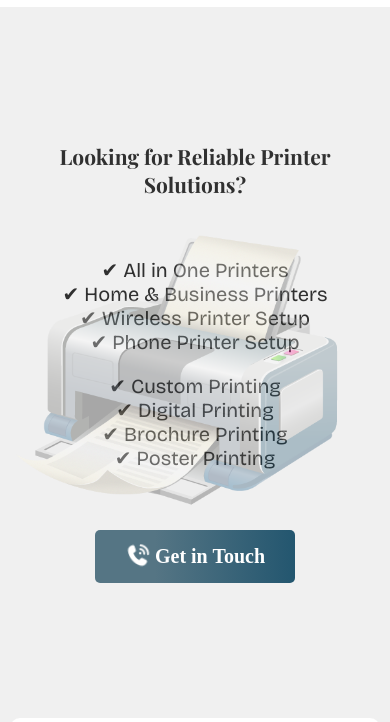
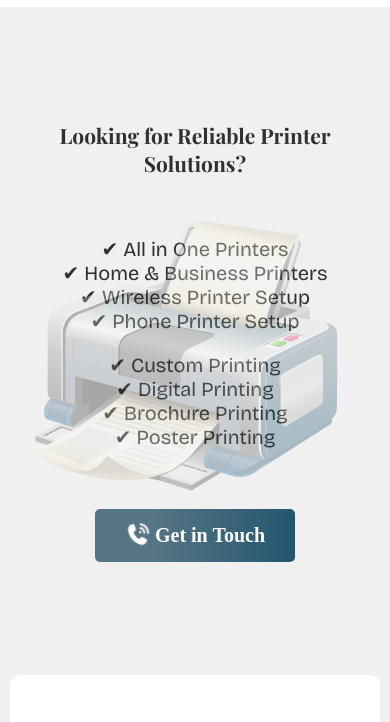
Before and after one commit to developertarun01/New-Printer-Website, a plain HTML site: page index.html in a window 390 px wide. Shown: the part 62-784 px from the top of the page. Drawn offline with nearby package versions, Linux system fonts and the light colour scheme; a web font is replaced by a local one.

Commit message:
Minor Changes

```diff
--- a/assets/css/style.css
+++ b/assets/css/style.css
@@ -225,7 +225,7 @@ hr {
 
 /* Section 1  */
 .sec1-inner {
-  height: 90vh;
+  height: 100vh;
   background-color: var(--light);
 }
 
@@ -472,6 +472,11 @@ hr {
 
   /* Section 1 */
   .sec1-inner {
+    height: 85vh;
+    /* background-color: var(--light); */
+  }
+
+  .sec1-inner {
     flex-direction: column;
     position: relative;
   }
```
